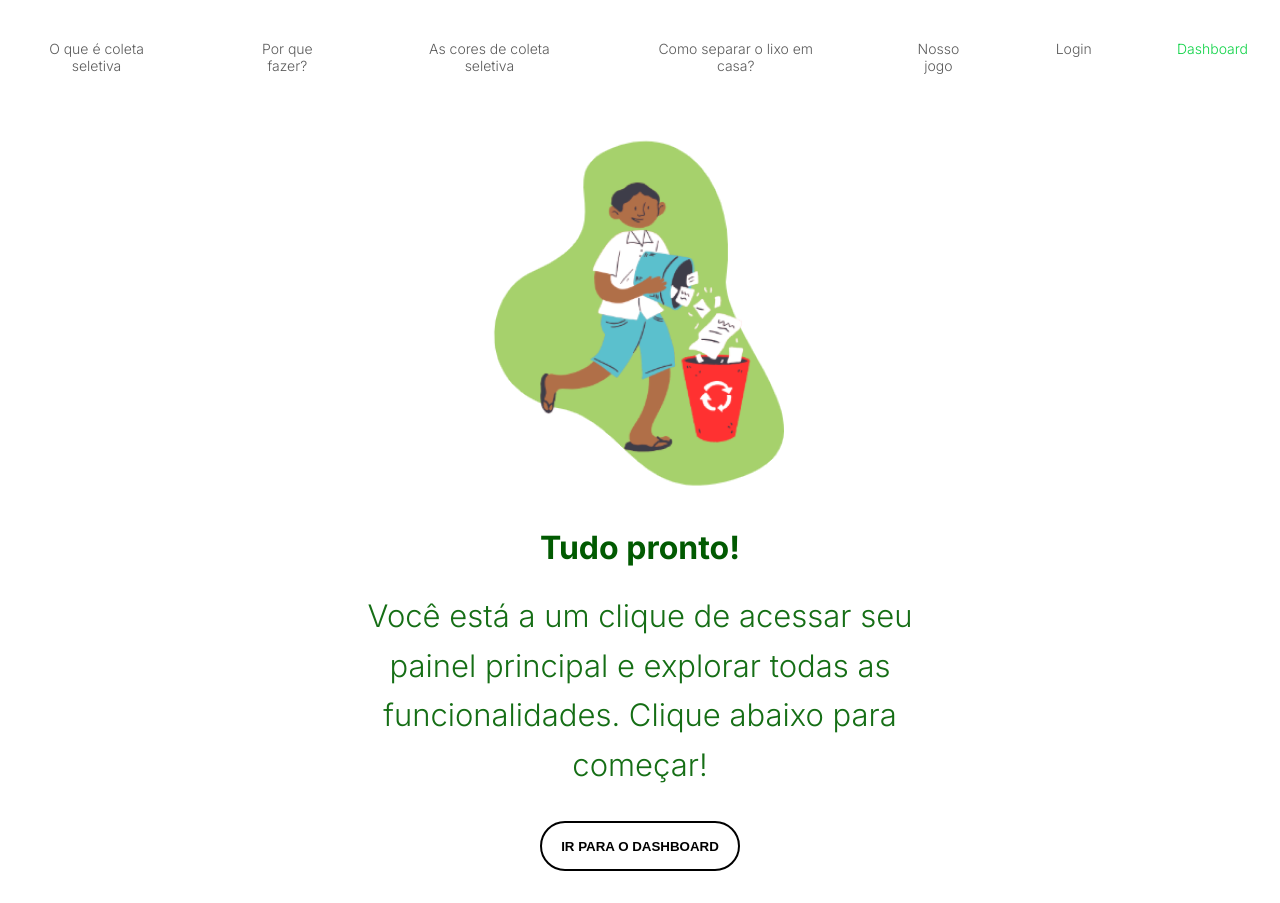
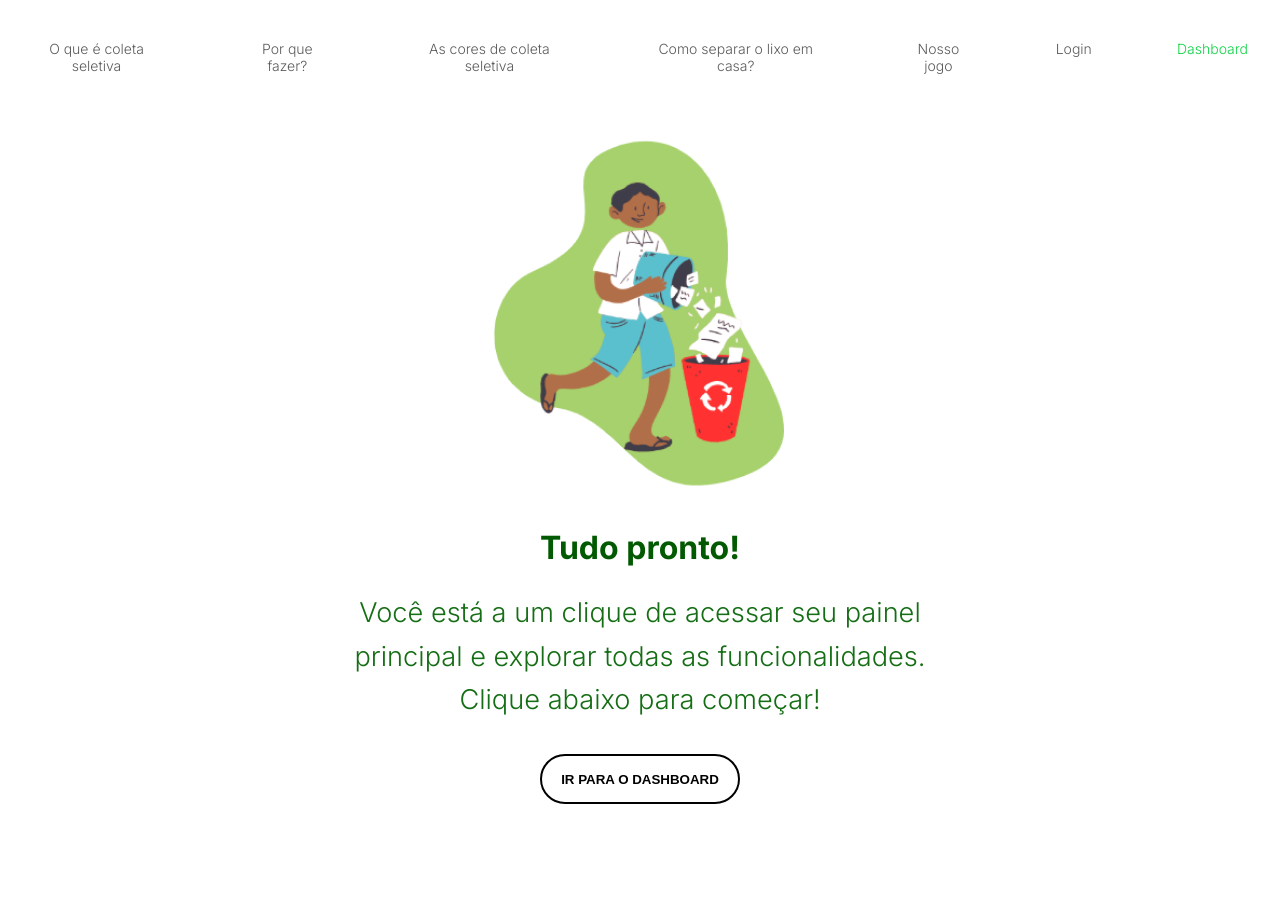
Before and after one commit to AndreGustIA/Desafio-5, a React (Vite) app in the folder meu-app/: page /dashboard in a window 1280 px wide. After the commit the page ends 836 px from the top, so only its background shows below. Built offline with nearby package versions, Linux system fonts and the light colour scheme.

Commit message:
link dashboard

```diff
--- a/meu-app/src/pages/CoresDeColeta/CoresDeColeta.module.css
+++ b/meu-app/src/pages/CoresDeColeta/CoresDeColeta.module.css
@@ -34,7 +34,7 @@ body {
   margin-top: 2rem;
   font-family: var(--font-Inter);
   font-weight: 300;
-  font-size: 30px;
+  font-size: 1,7rem;
 }
 
 .spanCor {
--- a/meu-app/src/pages/Dashboard/dashboard.module.css
+++ b/meu-app/src/pages/Dashboard/dashboard.module.css
@@ -29,7 +29,7 @@
   }
 
   .descricao {
-    font-size: 31px;
+    font-size: 1,7rem;
     line-height: 1.6;
     color: rgb(21, 110, 21);
     font-family: var(--font-Inter);
--- a/meu-app/src/pages/Dashboard/dashboard.tsx
+++ b/meu-app/src/pages/Dashboard/dashboard.tsx
@@ -17,7 +17,8 @@ const Dashboard = () => {
       <button
         className={styles.botao}
         onClick={() => {
-          window.location.href = 'https://chatgpt.com/'; // substitua depois pelo link da dashboard real
+          window.location.href = 'https://app.powerbi.com/view?r=eyJrIjoiNWE4YzY2NTgtOTA2ZS00MjE3LTk1NjktMGIxNGE0YjIyZDQyIiwidCI6IjlkYzI4NTJhLTU0MDItNDcxZC1hMDA5LTk3ZTIyNjYwNzBkOSJ9'
+
         }}
       >
         <b>IR PARA O DASHBOARD</b>
--- a/meu-app/src/pages/Jogo/Jogo.module.css
+++ b/meu-app/src/pages/Jogo/Jogo.module.css
@@ -33,7 +33,7 @@
   }
 
   .descricao {
-    font-size: 30px;
+    font-size: 1,7rem;
     line-height: 1.6;
     color: #00631C;
     font-family: var(--font-Inter);
```
